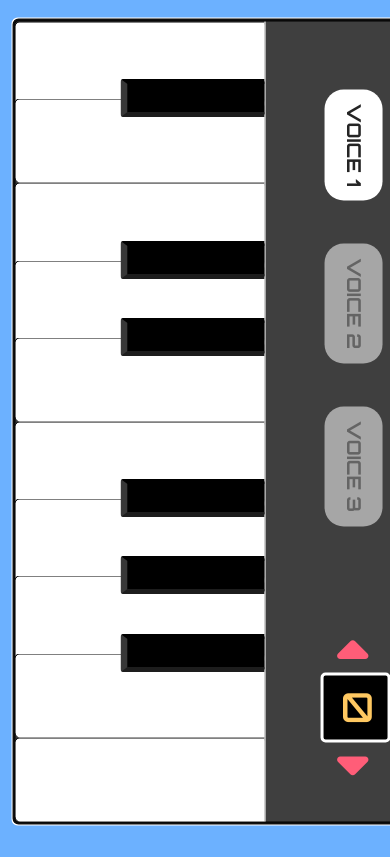
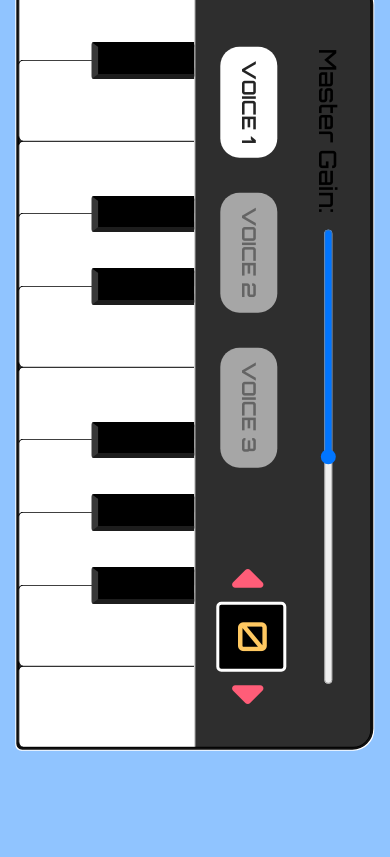
Before and after one commit to nchau3/RK-23-Keyboard, a React (Vite) app: page / in a window 390 px wide. Shown: the top 857 px of the page. Built offline with nearby package versions, Linux system fonts and the light colour scheme.

Commit message:
forced landscape, resize relative to mobile screen

```diff
--- a/src/styles/App.scss
+++ b/src/styles/App.scss
@@ -19,7 +19,24 @@
 }
 
 @media (max-width: 480px) {
+  :root {
+    padding: 40vw;
+  }
+
   #App {
     transform: rotate(90deg);
+
+    h1 {
+      display: none;
+    }
+  }
+
+  .instructions {
+    display: none;
+  }
+
+  .keyboard {
+    height: 90vw;
+    width: 90vh;
   }
 }
--- a/src/styles/component-styles/keyboard.scss
+++ b/src/styles/component-styles/keyboard.scss
@@ -1,7 +1,7 @@
 .keyboard {
   height: 500px;
   width: 800px;
-  background-color: #3f3f3f;
+  background-color: #2e2e2e;
   border-radius: 5px;
   border-top-right-radius: 20px;
   border-top-left-radius: 20px;
--- a/src/styles/index.scss
+++ b/src/styles/index.scss
@@ -8,7 +8,7 @@
   font-weight: 400;
 
   color: black;
-  background-color: #6cb1ff;
+  background-color: #90c4ff;
 }
 
 body {
@@ -16,7 +16,5 @@ body {
   display: flex;
   justify-content: center;
   align-items: center;
-  min-width: 320px;
-  min-height: 100vh;
   box-sizing: border-box;
 }
```
Also changed, not shown: 4 other files (tests, documents, lock files or other folders).
